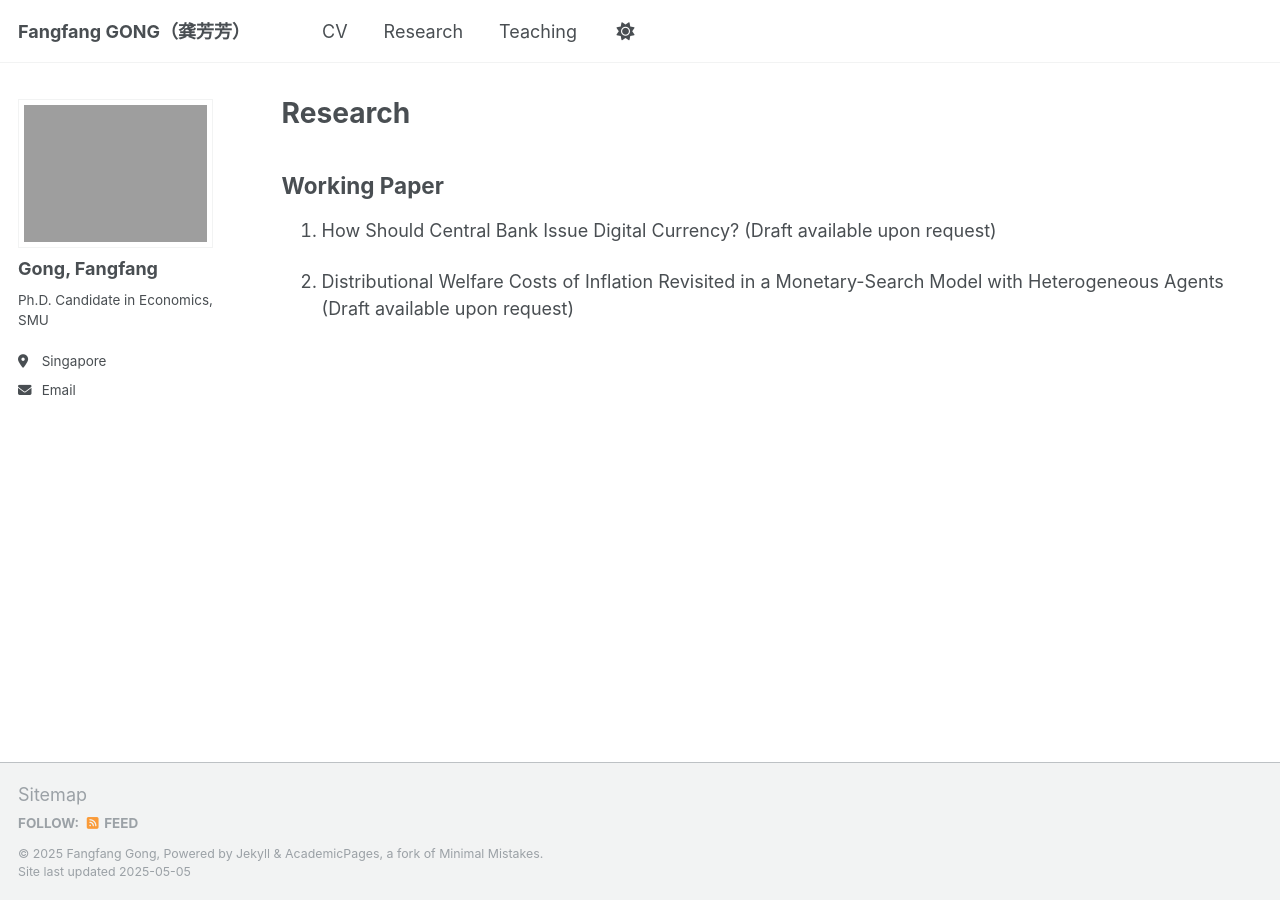
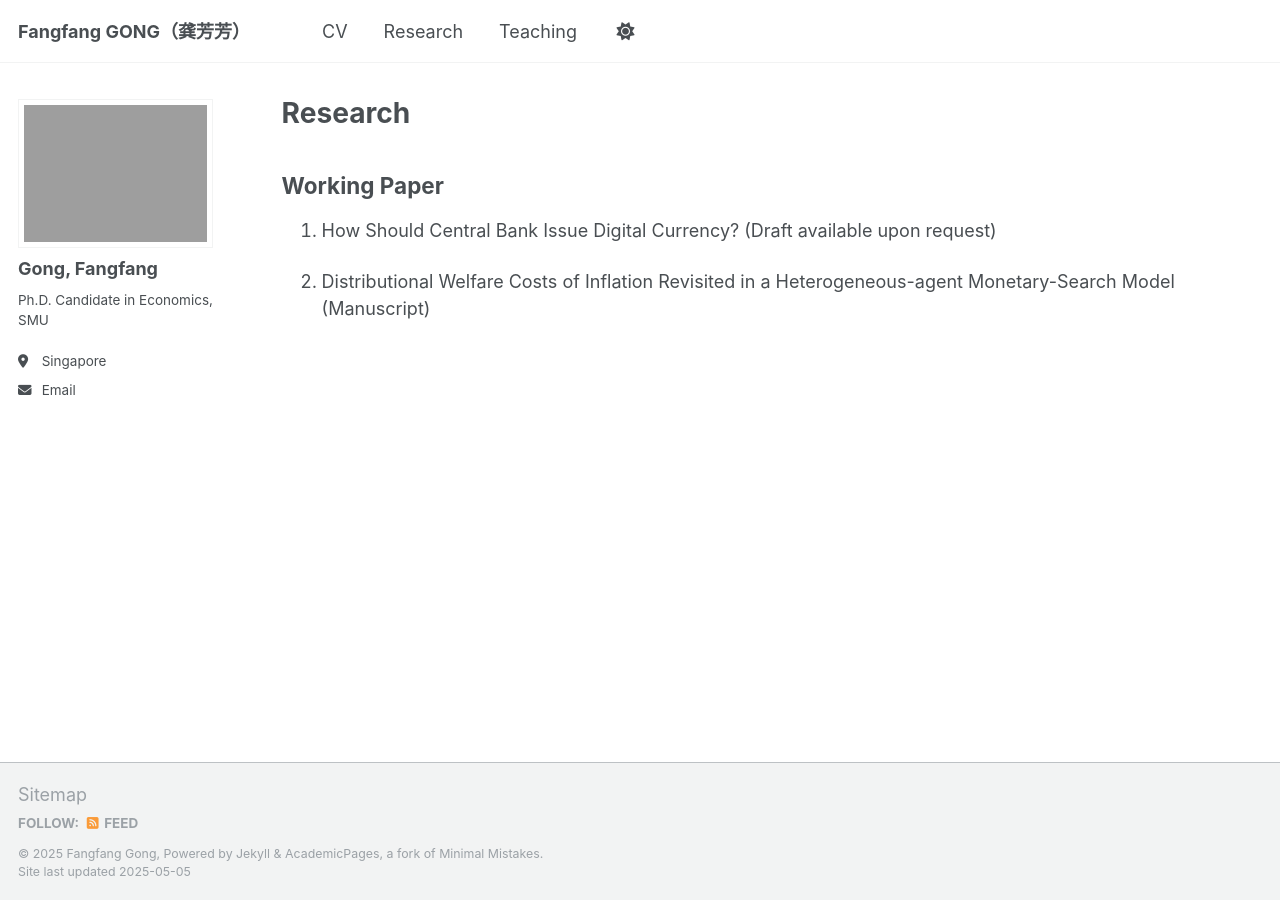
Before and after one commit to fangfanggong/fangfanggong.github.io, a Jekyll site: the page built from _pages/research.md, in a window 1280 px wide. Built offline with Jekyll 4.4.1, drawn with Linux system fonts in a browser that asks for light colours.

Commit message:
Update research.md

```diff
--- a/_pages/research.md
+++ b/_pages/research.md
@@ -9,4 +9,4 @@ Working Paper
 -----
 1. How Should Central Bank Issue Digital Currency? (Draft available upon request)
 
-2. Distributional Welfare Costs of Inflation Revisited in a Monetary-Search Model with Heterogeneous Agents (Draft available upon request)
+2. Distributional Welfare Costs of Inflation Revisited in a Heterogeneous-agent Monetary-Search Model (Manuscript)
```
